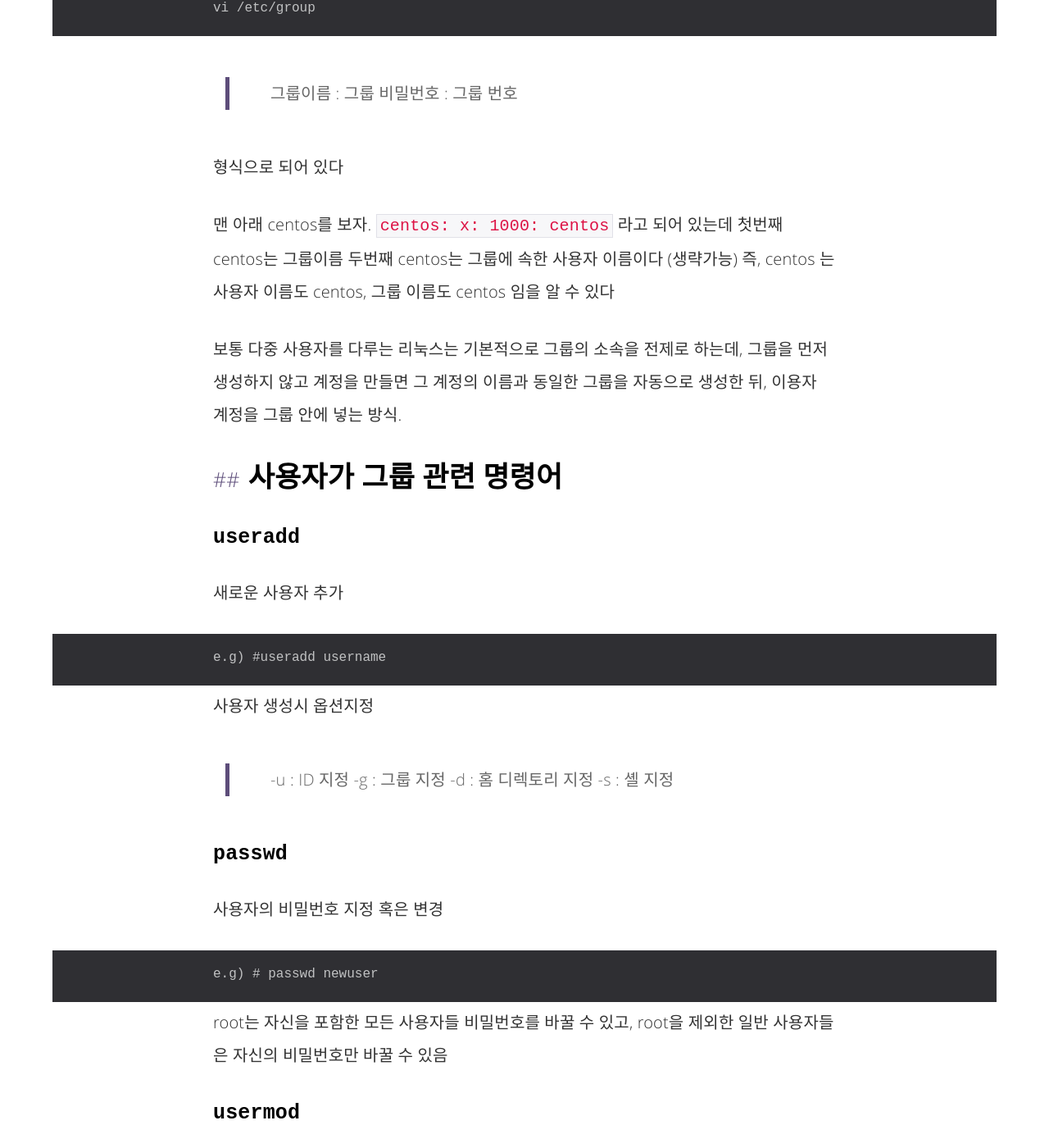
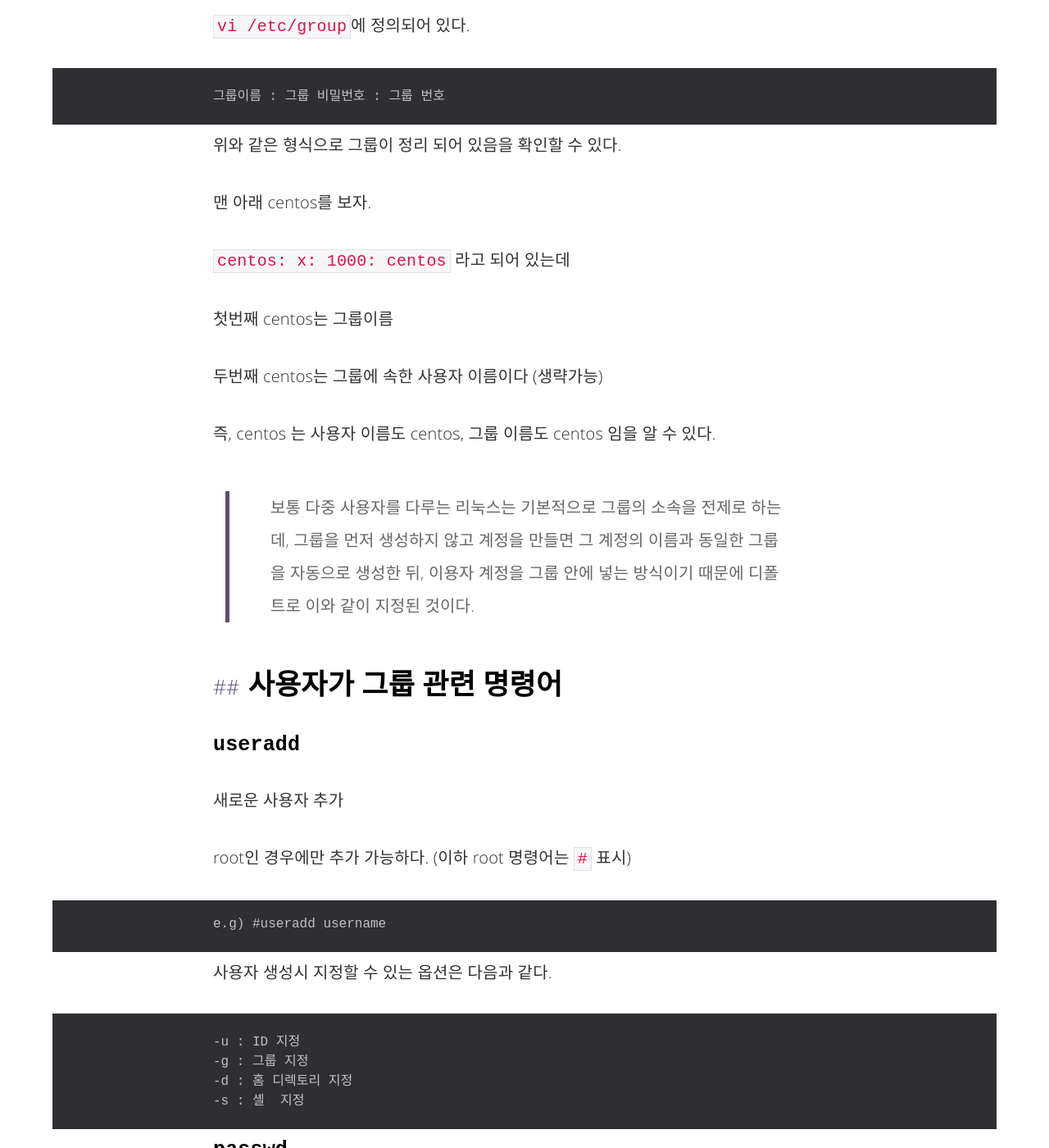
Before and after one commit to JJooJJoo83/kangtegong.github.io, a Jekyll site: the page built from _posts/2019-08-04-Linux(3) Linux user group managements.md, in a window 1280 px wide and 1400 px high, scrolled down 1364 px. Shown: the whole window at 82% size. Built offline with Jekyll 4.4.1, drawn with Linux system fonts in a browser that asks for light colours; comment, search, counter and statistics services are not loaded; some of the changed text lies outside the part shown.

Commit message:
blog 글 수정

```diff
--- a/_posts/2019-08-04-Linux(3) Linux user group managements.md
+++ b/_posts/2019-08-04-Linux(3) Linux user group managements.md
@@ -16,29 +16,30 @@
 
 ## 사용자 그룹
 
-리눅스는 다중 사용자 시스템
+리눅스는 다중 사용자 시스템(Multi-User System)이다.
 
-리눅스는 다중 사용자 시스템(Multi-User System) 임
+기본적으로 root라는 이름을 가진 수퍼유저(Superuser) 가 있으며,
 
-기본적으로 root라는 이름을 가진 수퍼유저(Superuser) 가 있으며, 모든 작업을 할 수 있는 권한이 있음
+root는 모든 작업을 할 수 있는 권한이 있다.
 
-모든 사용자를 하나 이상의 그룹에 소속되어 있음
+모든 사용자들은 하나 이상의 그룹에 소속되어 있는데,
 
-사용자는 `/etc/passwd` 파일에 정의되어 있음
+사용자는 `/etc/passwd` 파일에 정의되어 있다.
 
 `/etc/passwd` 파일에 가 보면
 
     사용자 이름: 암호: 사용자 ID : 사용자의 그룹 ID : 전체 이름 : 홈디렉토리 : 기본 셀
 
-형식으로 사용자 계정이 정리되어 있음
-굉장히 많은 계정들이 있지만 root와 (우리가 만든)centos를 제외하고는 쓸 일이 많지 않은 계정들이다
+위와 같은 형식으로 사용자 계정이 정리되어 있음을 확인할 수 있다.
+
+(굉장히 많은 계정들이 있지만 root와 (우리가 만든)centos를 제외하고는 쓸 일이 많지 않은 계정들이다..)
 
 `:set number`로 행 번호 표시
 
 centos 계정을 예로 들어 보자면
 
     centos	: 사용자 이름이 centos
-    x 		: 암호에 x 표시가 되어 있는데 비밀번호가 없다는게 아니라 따로 관리하겠다는 뜻. /etc/shadow 에서 관리된다
+    x 	: 암호에 x 표시가 되어 있는데 비밀번호가 없다는게 아니라 따로 관리하겠다는 뜻. /etc/shadow 에서 관리된다
     1000 	: 사용자 ID. 마치 학번과 같은 것
     1000 	: centos가 소속된 그룹의 번호
     centos 	: 전체 이름. 이거는 생략이 가능하다
@@ -47,43 +48,50 @@
 
 그룹들의 이름들을 확인해보자
 
-    vi /etc/group
+`vi /etc/group`에 정의되어 있다.
 
+	그룹이름 : 그룹 비밀번호 : 그룹 번호
 
-
-> 그룹이름 : 그룹 비밀번호 : 그룹 번호
-
-형식으로 되어 있다
+위와 같은 형식으로 그룹이 정리 되어 있음을 확인할 수 있다.
 
 맨 아래 centos를 보자.
+
 `centos: x: 1000: centos` 라고 되어 있는데
+
 첫번째 centos는 그룹이름
+
 두번째 centos는 그룹에 속한 사용자 이름이다 (생략가능)
-즉, centos 는 사용자 이름도 centos, 그룹 이름도 centos 임을 알 수 있다
 
-보통 다중 사용자를 다루는 리눅스는 기본적으로 그룹의 소속을 전제로 하는데,
-그룹을 먼저 생성하지 않고 계정을 만들면 그 계정의 이름과 동일한 그룹을 자동으로 생성한 뒤, 이용자 계정을 그룹 안에 넣는 방식.
+즉, centos 는 사용자 이름도 centos, 그룹 이름도 centos 임을 알 수 있다.
+
+> 보통 다중 사용자를 다루는 리눅스는 기본적으로 그룹의 소속을 전제로 하는데,
+그룹을 먼저 생성하지 않고 계정을 만들면 그 계정의 이름과 동일한 그룹을 자동으로 생성한 뒤, 이용자 계정을 그룹 안에 넣는 방식이기 때문에 디폴트로 이와 같이 지정된 것이다.
 
 ## 사용자가 그룹 관련 명령어
 
 ### `useradd`
 새로운 사용자 추가
 
+root인 경우에만 추가 가능하다.
+(이하 root 명령어는 `#` 표시)
+
     e.g) #useradd username
 
-사용자 생성시 옵션지정
+사용자 생성시 지정할 수 있는 옵션은 다음과 같다.
 
-> -u : ID 지정
-> -g : 그룹 지정
-> -d : 홈 디렉토리 지정
-> -s : 셸  지정
+	-u : ID 지정
+	-g : 그룹 지정
+	-d : 홈 디렉토리 지정
+	-s : 셸  지정
 
 ### `passwd`
-사용자의 비밀번호 지정 혹은 변경
+
+사용자의 비밀번호 지정 혹은 변경하기
 
     e.g) # passwd newuser
 
 root는 자신을 포함한 모든 사용자들 비밀번호를 바꿀 수 있고,
+
 root을 제외한 일반 사용자들은 자신의 비밀번호만 바꿀 수 있음
 
 ### `usermod`
@@ -91,12 +99,12 @@
 
     e.g) # usermod -g root newuser
 
-사용자 속성 변경시 옵션지정
+사용자 속성 변경 시 사용가능한 옵션
 
-> -u : ID 지정
-> -g : 그룹 지정
-> -d : 홈 디렉토리 지정
-> -s : 셸  지정
+	-u : ID 지정
+	- g : 그룹 지정
+	-d : 홈 디렉토리 지정
+	-s : 셸  지정
 
 
 ### `userdel`
@@ -119,17 +127,17 @@
 
     e.g.) # chage -m 2 newuser
 
-`-m` 옵션 : 설정한 암호를 최소 2일은 써야 한다
-이 밖에도 다른 옵션들 많음
+`-m N` 옵션 : 설정한 암호를 최소 N일은 써야 한다는 뜻
+
 
 ### `groups`
 
-현재 사용자가 속한 그룹을 보여줌
+현재 사용자가 속한 그룹을 보여준다
 
     e.g.)  # groups
 
 사용자는 여러 그룹에 속할 수 있음.
-정확히는 주 그룹 / 보조그룹 방식으로 속할 수 있음
+(정확히는 주 그룹 / 보조그룹 방식으로 속할 수 있음)
 
 ### `groupadd`
 
@@ -149,8 +157,9 @@
 
 ### `gpasswd`
 
-그룹의 암호를 설정하거나, 그룹의 관리를 수행.
-but 그룹의 암호를 설정하는 경우가 많지는 않음..
+그룹의 암호를 설정하거나, 그룹의 관리를 수행하는 명령어이긴 한데,
+그룹의 암호를 설정하는 경우가 많지는 않다..
+
 `e.g.) # gpasswd newgroup`
 
 
@@ -168,10 +177,12 @@
 
 비밀번호를 확인해보자 `tail - 5 /etc/shadow`
 
-user1에 대한 비밀번호가 나오는데 암호화되어있기 때문에 볼 수 없다
-(root일지라도 다른 사용자들의 비밀번호는 알 수 없다)
-root가 리눅스시스템 전체에서 못하는 딱 하나가 이거다.
-다른 사용자의 비밀번호를 아는 것
+user1에 대한 비밀번호가 나오는데 암호화되어있기 때문에 볼 수 없다.
+비록 root일지라도 다른 사용자들의 비밀번호는 알 수 없다.
+
+참고로 root가 리눅스시스템 전체에서 못하는 딱 하나가 이거다.
+다른 사용자의 비밀번호를 아는 것.
+
 (근데 다른 사람들 비밀번호를 바꿀 수는 있...)
 
 참고로 같은 비밀번호라고 하더라도 암호화된 형태는 다르게 생겼다
@@ -184,7 +195,10 @@
 
 centosGroup이라는 이름의 그룹을 만들어보자
 
-tail -5 etc/group/ 으로 확인해보면 centosGroup : x: 1001:
+'tail -5 etc/group/' 으로 확인해보면
+
+	centosGroup : x: 1001:
+
 centosGroup이 잘 만들어졌음을 확인할 수 있다.
 (물론 아직 소속된 사용자는 없음)
 
@@ -210,12 +224,12 @@
     ls -l /home
 
 
-### 만일 X윈도우 상에서 관리
+###  X윈도우 상에서 관리
 
 만일 X윈도우 상에서 그룹을 관리하고 싶다면
 `system-config-user` 가 깔려 있어야만 한다
 
-만일 없다면 설치한 뒤 `system-config-user` 쳐서 들어가기
+만일 없다면 설치한 뒤 `system-config-user` 쳐서 들어가자
 
     yum -y install system-config-users
 
```
Also changed, not shown: _posts/2019-07-26-Linux(1) init shutdown runlevel.md (+37 -27 lines), _posts/2019-07-26-Linux(2) Linux basic commands.md (+46 -33 lines).
